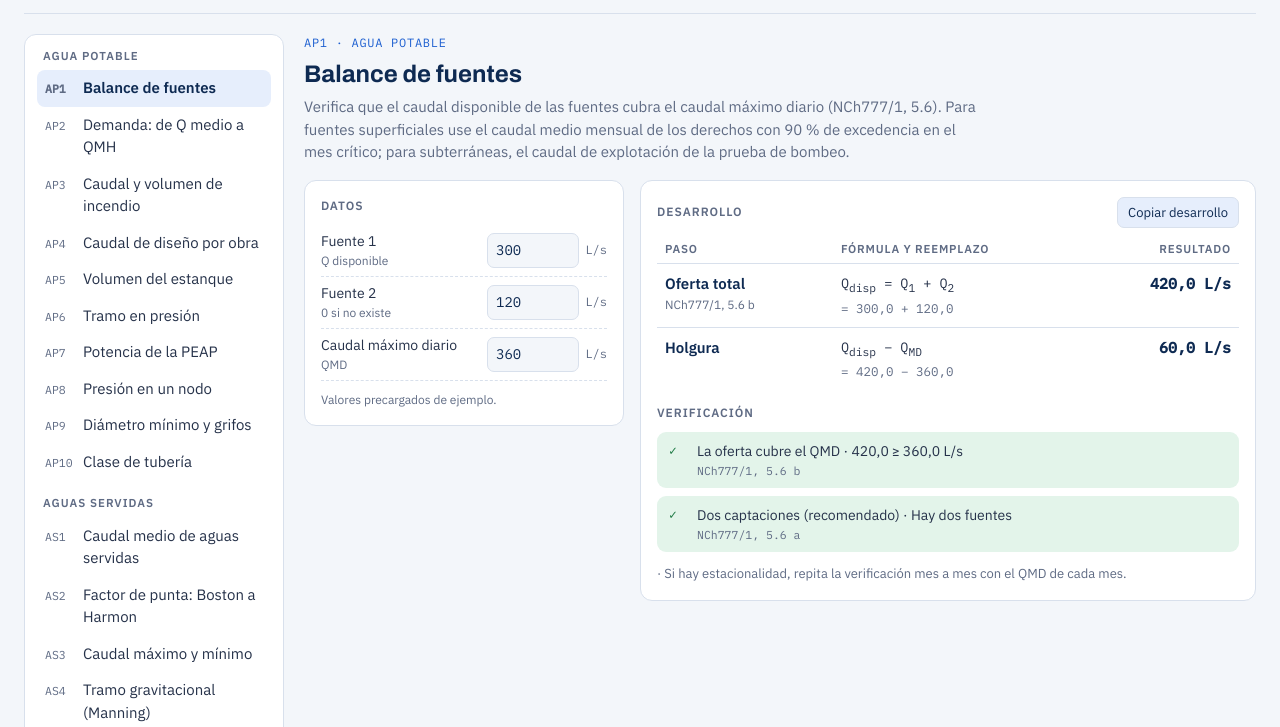
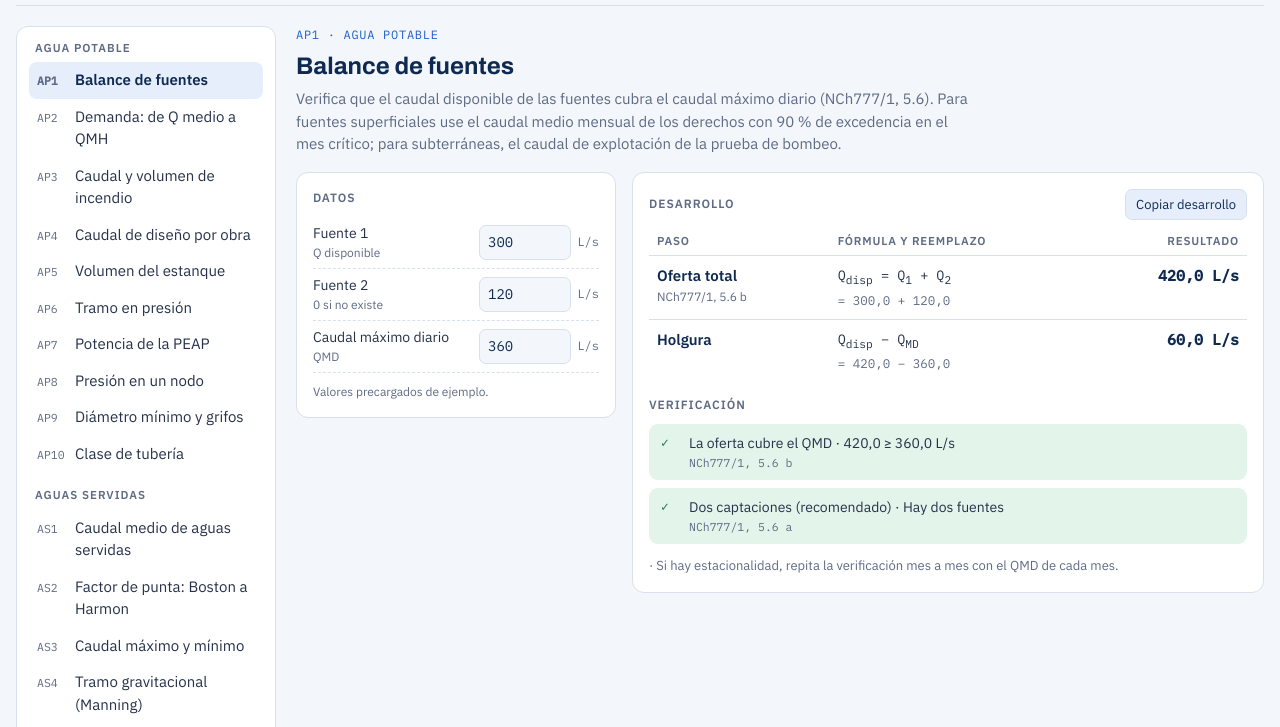
Before and after one commit to fmirandaa68/calculadora-ap-as, a plain HTML site: page index.html in a window 1280 px wide. Shown: the part 135-862 px from the top of the page. Drawn offline with Linux system fonts and the light colour scheme.

Commit message:
Sin margen por defecto del navegador
Co-Authored-By: Claude Opus 5.5 <noreply@anthropic.com>
Claude-Session: https://claude.ai/code/session_01BaWP4M9RmNp5AZtQuuQvtH

```diff
--- a/index.html
+++ b/index.html
@@ -28,6 +28,7 @@
   --accent:#7fb0ff; --accent-soft:#16284a; --as:#6fd0a3; --as-soft:#11302a;
   --ok:#6fd39b; --ok-soft:#10301f; --bad:#ff8a80; --bad-soft:#3a1715; --warn:#f2c35b; --warn-soft:#33270c; color-scheme:dark}
 *{box-sizing:border-box}
+html,body{margin:0}
 body{background:var(--bg);color:var(--text);font-family:var(--body);font-size:15px;line-height:1.5;
   padding-left:max(16px,env(safe-area-inset-left,0px));padding-right:max(16px,env(safe-area-inset-right,0px))}
 .wrap{max-width:1280px;margin:0 auto;padding-block:24px 48px;display:flex;flex-direction:column;gap:20px}
```
